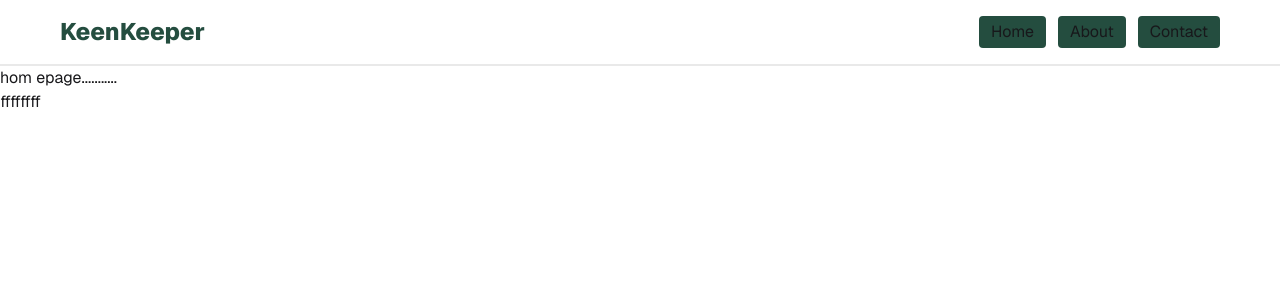
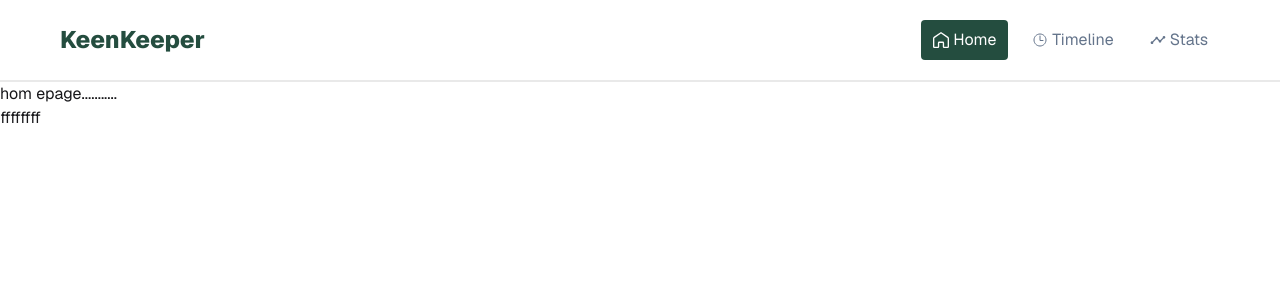
Before and after one commit to MaksumulEmon/Keen-Keeper, a React (Vite) app: page / in a window 1280 px wide. Shown: the top 300 px of the page. Built offline with nearby package versions, Linux system fonts and the light colour scheme.

Commit message:
Nav bar complete

```diff
--- /dev/null
+++ b/src/Components/shared/Mynavlink.jsx
@@ -0,0 +1,14 @@
+
+import { NavLink } from 'react-router';
+
+const Mynavlink = ({ to, children ,className = ""}) => {
+    return (
+        <div>
+
+            <NavLink to={to} className={({ isActive }) => `flex items-center gap-1 text-[#64748B] px-3 py-2 rounded ${isActive ? " bg-[#244D3F] text-white" : ""} ${className} `}>{children}</NavLink>
+
+        </div>
+    );
+};
+
+export default Mynavlink;
--- a/src/Components/shared/Navbar.jsx
+++ b/src/Components/shared/Navbar.jsx
@@ -1,5 +1,9 @@
 import React, { useState } from 'react';
 import { FaBars, FaTimes } from 'react-icons/fa';
+import Mynavlink from './Mynavlink';
+import { GrHomeRounded } from 'react-icons/gr';
+import { MdTimeline } from 'react-icons/md';
+import { IoTimeOutline } from 'react-icons/io5';
 
 const Navbar = () => {
 
@@ -7,16 +11,27 @@ const Navbar = () => {
     return (
 
 
-        <nav className="bg-white px-5 lg:px-15 py-4 border-b-2 border-[#E9E9E9] ">
+        <nav className="bg-white px-5 lg:px-15 py-5 border-b-2 border-[#E9E9E9] ">
             <div className="flex justify-between items-center">
 
                 <p className='text-2xl font-extrabold text-[#244D3F]'>KeenKeeper</p>
 
 
                 <div className="hidden md:flex gap-3">
-                    <button className="bg-[#244D3F] px-3 py-1 rounded">Home</button>
-                    <button className="bg-[#244D3F] px-3 py-1 rounded">About</button>
-                    <button className="bg-[#244D3F] px-3 py-1 rounded">Contact</button>
+
+
+
+                    <Mynavlink  to={"/"}> <GrHomeRounded /> Home</Mynavlink>
+
+
+                    <Mynavlink to={"/timeline"}> <IoTimeOutline /> Timeline</Mynavlink>
+
+                    <Mynavlink to={"/status"}> <MdTimeline /> Stats</Mynavlink>
+
+
+
+
+
                 </div>
 
                 {/* Hamburger Icon */}
@@ -30,9 +45,13 @@ const Navbar = () => {
             </div>
 
             <div className={`${isOpen ? "block" : "hidden"} md:hidden mt-3`}>
-                <button className="block w-full text-left bg-gray-600 px-3 py-4 border-b border-gray-700">Home</button>
-                <button className="block w-full text-left bg-gray-600 px-3 py-4 border-b border-gray-700">About</button>
-                <button className="block w-full text-left bg-gray-600 px-3 py-4">Contact</button>
+                <div className=' flex flex-col gap-2 bg-gray-200 rounded p-4'>
+                    <Mynavlink  to={"/"}> <GrHomeRounded /> Home</Mynavlink>
+
+                    <Mynavlink to={"/timeline"}> <IoTimeOutline /> Timeline</Mynavlink>
+
+                    <Mynavlink to={"/status"}> <MdTimeline /> Stats</Mynavlink>
+                </div>
             </div>
         </nav>
     );
--- a/src/main.jsx
+++ b/src/main.jsx
@@ -21,11 +21,11 @@ const router = createBrowserRouter([
         Component: Homepage,
       },
       {
-        path: "timeline",
+        path: "/timeline",
         Component: Timelinepage,
       },
       {
-        path: "status",
+        path: "/status",
         Component: Statuspage,
       }
     ],
```
Also changed, not shown: 1 other file (tests, documents, lock files or other folders).
